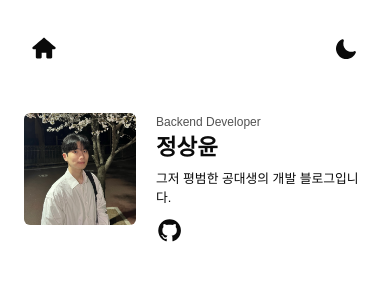
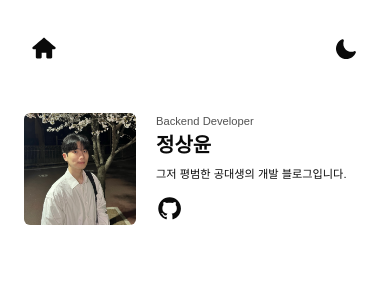
Before and after one commit to earlgrey02/blog, a Next.js app: page / in a window 390 px wide. Shown: the top 300 px of the page. Built offline with nearby package versions, Linux system fonts and the light colour scheme; a web font is replaced by a local one.

Commit message:
Feat: Introduction 폰트 크기 변경

```diff
--- a/src/component/home/Introduction.tsx
+++ b/src/component/home/Introduction.tsx
@@ -19,14 +19,14 @@ const Introduction = () => {
           "
         />
       </div>
-      <div className="flex flex-col gap-1 md:gap-4 md:py-2 md:leading-6">
+      <div className="flex flex-col gap-1.5 md:gap-4 md:py-2 md:leading-6">
         <div className="flex flex-col md:gap-1">
-          <div className="text-[0.75rem] font-light text-neutral-600 dark:text-neutral-400 md:text-[0.95rem]">
+          <div className="text-[0.7rem] font-light text-neutral-600 dark:text-neutral-400 md:text-[0.95rem]">
             Backend Developer
           </div>
-          <div className="text-[1.4rem] font-extrabold md:text-[1.8rem]">정상윤</div>
+          <div className="text-[1.25rem] font-extrabold md:text-[1.8rem]">정상윤</div>
         </div>
-        <div className="text-[0.8rem] font-light md:text-[0.95rem]">그저 평범한 공대생의 개발 블로그입니다.</div>
+        <div className="text-[0.7rem] font-light md:text-[0.95rem]">그저 평범한 공대생의 개발 블로그입니다.</div>
         <div className="-mx-1.5 flex items-center">
           <Link href="https://github.com/earlgrey02" target="_blank">
             <Button variant="ghost" size="icon" className="[&_svg]:size-[1.7rem] md:[&_svg]:size-8">
```
